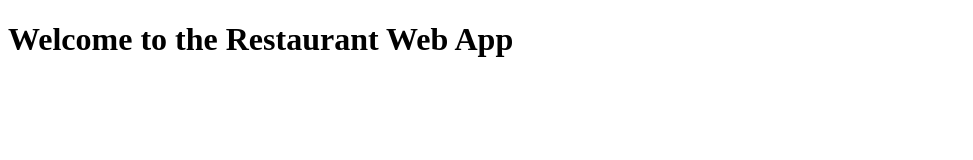
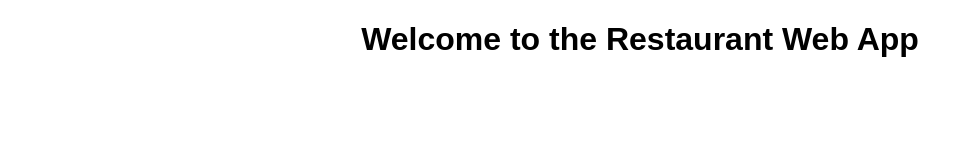
Before and after one commit to reynaldirhs/restaurant-webapp, a website: page public/index.html in a window 1280 px wide. Shown: the whole page, without its empty margins (0-973 px from the left). Drawn offline with Linux system fonts and the light colour scheme.

Commit message:
Set up basic server and frontend structure

```diff
--- a/package.json
+++ b/package.json
@@ -11,6 +11,7 @@
   "license": "ISC",
   "dependencies": {
     "body-parser": "^1.20.3",
-    "express": "^4.21.0"
+    "express": "^4.21.0",
+    "path": "^0.12.7"
   }
 }
--- /dev/null
+++ b/public/css/styles.css
@@ -0,0 +1,7 @@
+/* styles.css */
+body {
+    font-family: Arial, sans-serif;
+    margin: 0;
+    padding: 0;
+    text-align: center;
+  }
--- a/public/index.html
+++ b/public/index.html
@@ -3,8 +3,10 @@
   <head>
     <meta charset="UTF-8" />
     <title>Restaurant Web App</title>
+    <link rel="stylesheet" href="/css/styles.css" />
   </head>
   <body>
     <h1>Welcome to the Restaurant Web App</h1>
+    <script src="/js/app.js"></script>
   </body>
 </html>
```
Also changed, not shown: index.js (+7 -0 lines), 1 other file.
